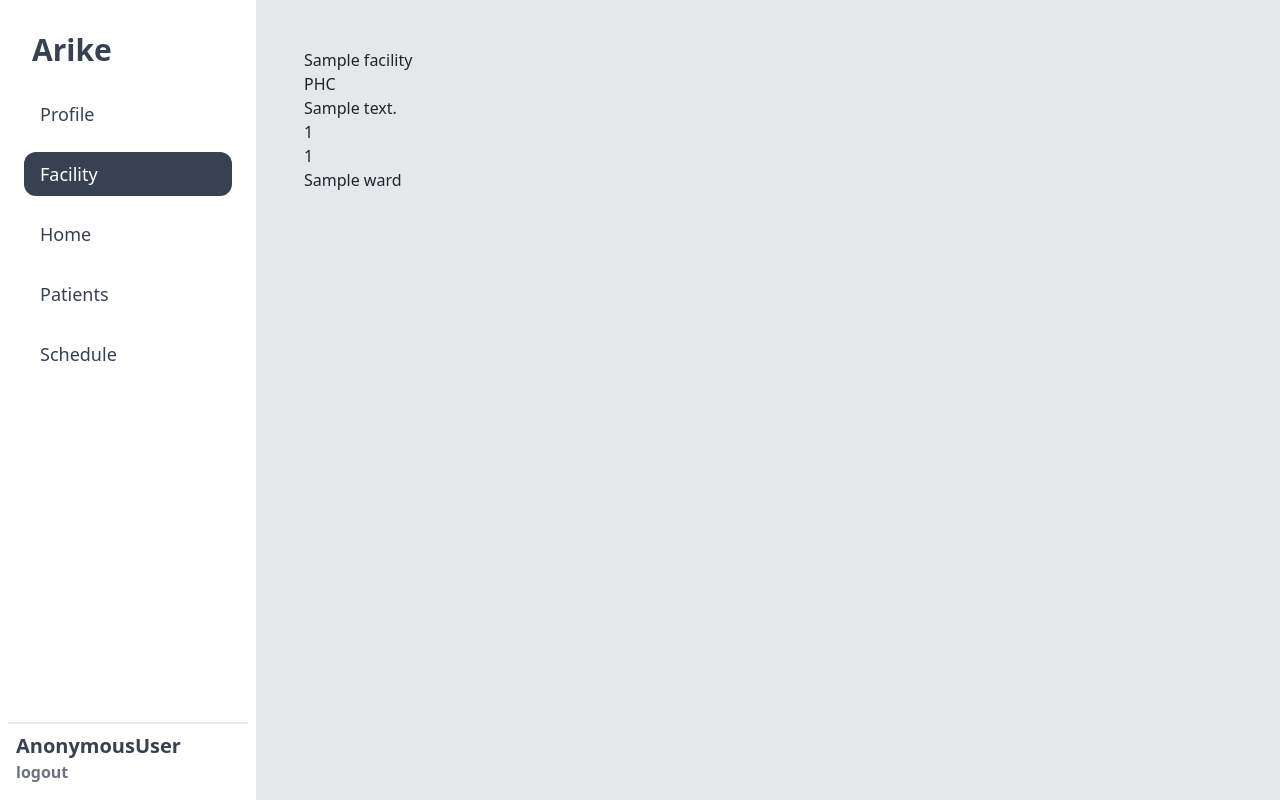
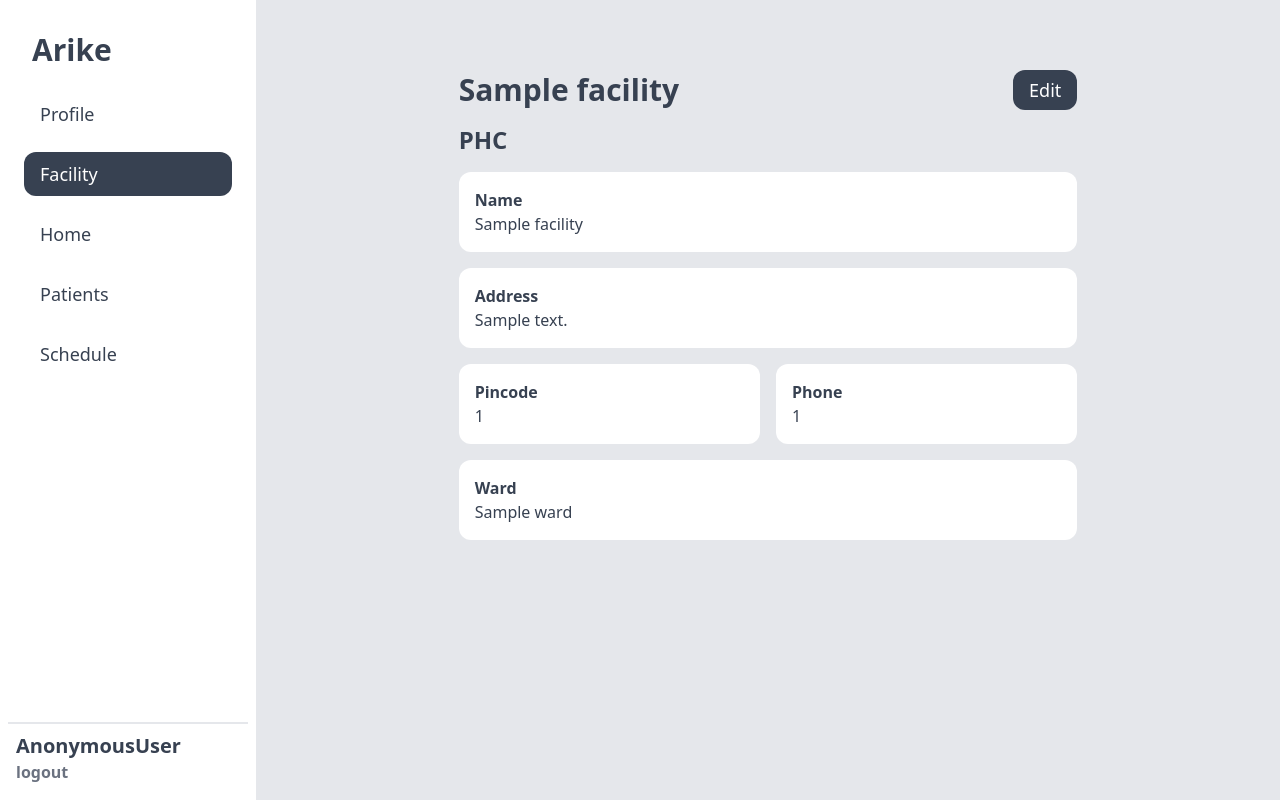
Before and after one commit to iamsdas/arike, a Django app: page /facility/1/ in a window 1280 px wide. Run offline with Django 3.2, Linux system fonts and the light colour scheme; tables that the repository leaves empty hold one stand-in row (values such as "Sample post"); parts of the project's set-up code (start-up, migrations or seed data) failed here and were passed over; some libraries are stand-ins or nearby versions.

Commit message:
update facility detail page UI

```diff
--- a/arike/facilities/urls.py
+++ b/arike/facilities/urls.py
@@ -2,13 +2,15 @@ from django.urls import path
 
 from arike.facilities.views import (
     FacilityCreateView,
+    FacilityUpdateView,
+    GenericFacilityDetailView,
     GenericFacilityListVeiw,
-    GenericFacilityDetailView,
 )
 
 app_name = "facilities"
 urlpatterns = [
     path("list/", view=GenericFacilityListVeiw.as_view(), name="list"),
     path("create/", view=FacilityCreateView.as_view(), name="create"),
+    path("update/<pk>/", view=FacilityUpdateView.as_view(), name="update"),
     path("<pk>/", view=GenericFacilityDetailView.as_view()),
 ]
--- a/arike/templates/facilities/detail.html
+++ b/arike/templates/facilities/detail.html
@@ -1,10 +1,39 @@
 {% extends "base_dashboard.html" %} {% block inner %}
+<div class="w-2/3 mx-auto text-gray-700 py-4 space-y-4">
+  <div class="flex justify-between items-center">
+    <div class="text-3xl font-bold">{{object.name}}</div>
     <div>
+      <a
+        href="{% url 'facilities:update' object.id %}"
+        class="py-2 px-3 text-white bg-gray-700 rounded-xl text-lg"
+        >Edit</a
+      >
+    </div>
+  </div>
+  <div class="text-2xl font-semibold text-gray-700 font-2xl">
+    {{object.kind}}
+  </div>
+  <div class="bg-white rounded-xl p-3">
+    <div class="font-semibold">Name</div>
     <div>{{object.name}}</div>
-  <div>{{object.kind}}</div>
+  </div>
+  <div class="bg-white rounded-xl p-3">
+    <div class="font-semibold">Address</div>
     <div>{{object.address}}</div>
+  </div>
+  <div class="flex gap-3 w-full">
+    <div class="bg-white rounded-xl p-3 w-1/2">
+      <div class="font-semibold">Pincode</div>
       <div>{{object.pincode}}</div>
+    </div>
+    <div class="bg-white rounded-xl p-3 w-1/2">
+      <div class="font-semibold">Phone</div>
       <div>{{object.phone}}</div>
+    </div>
+  </div>
+  <div class="bg-white rounded-xl p-3">
+    <div class="font-semibold">Ward</div>
     <div>{{object.ward}}</div>
   </div>
+</div>
 {% endblock %}
```
Lines whose indentation alone changed are shown as unchanged.
